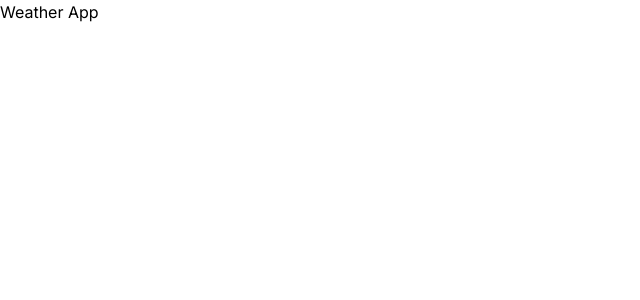
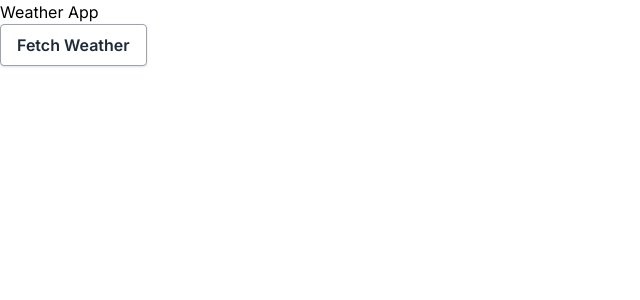
Before and after one commit to techloset/Weather_App_Talha1, a Next.js app: page / in a window 1280 px wide. Shown: the top 300 px of the page, without its empty margins (0-640 px from the left). Built offline with nearby package versions, Linux system fonts and the light colour scheme.

Commit message:
fetching data of from api

```diff
--- a/src/app/page.js
+++ b/src/app/page.js
@@ -1,9 +1,31 @@
-import React from 'react'
+"use client"
+
+import React, { useState } from 'react'
+import axios from 'axios'
 
 const page = () => {
-  return (
+const [city, setCity] = useState('')
+const [weather, setWeather] = useState({})
+const [loader, setLoader] = useState(false)
+
+const url = `https://api.openweathermap.org/data/2.5/weather?q=dubai&appid=${process.env.NEXT_PUBLIC_WEATHER_KEY}`
+
+const fetchWeather=(e)=>{
+  e.preventDefault()
+  setLoader(true)
+
+  axios.get(url).then((response) => {
+    setWeather(response.data)
+    console.log("response.data" ,response.data);
+  })
+  setCity('')
+  setLoader(false)
+}
+
+return (
     <div>
       <h1>Weather App</h1>
+      <button onClick={fetchWeather} className='bg-white hover:bg-gray-100 text-gray-800 font-semibold py-2 px-4 border border-gray-400 rounded shadow'>Fetch Weather</button>
     </div>
   )
 }
```
